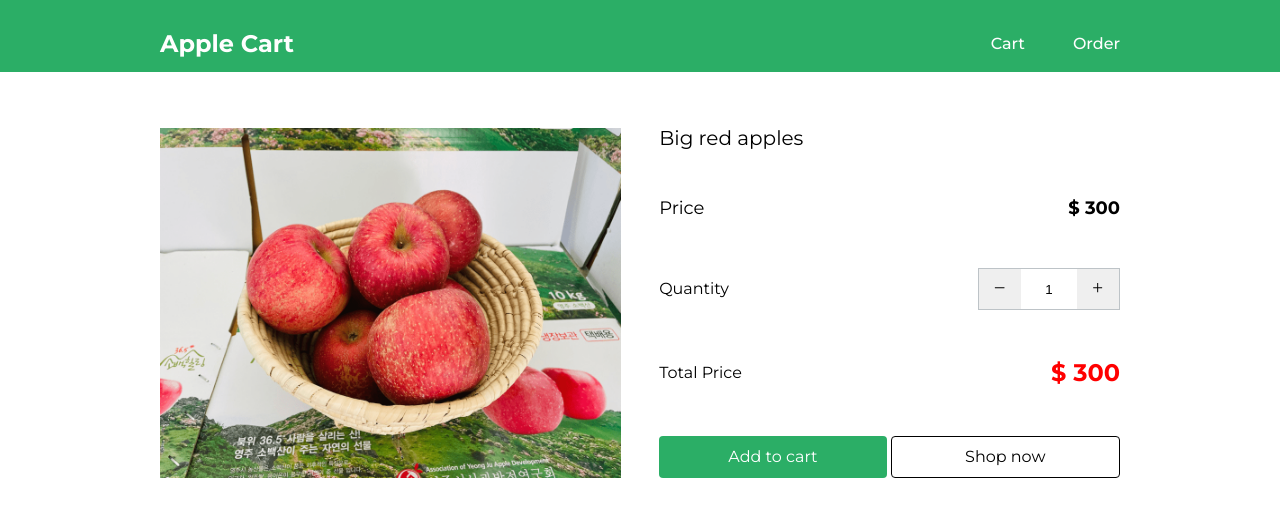
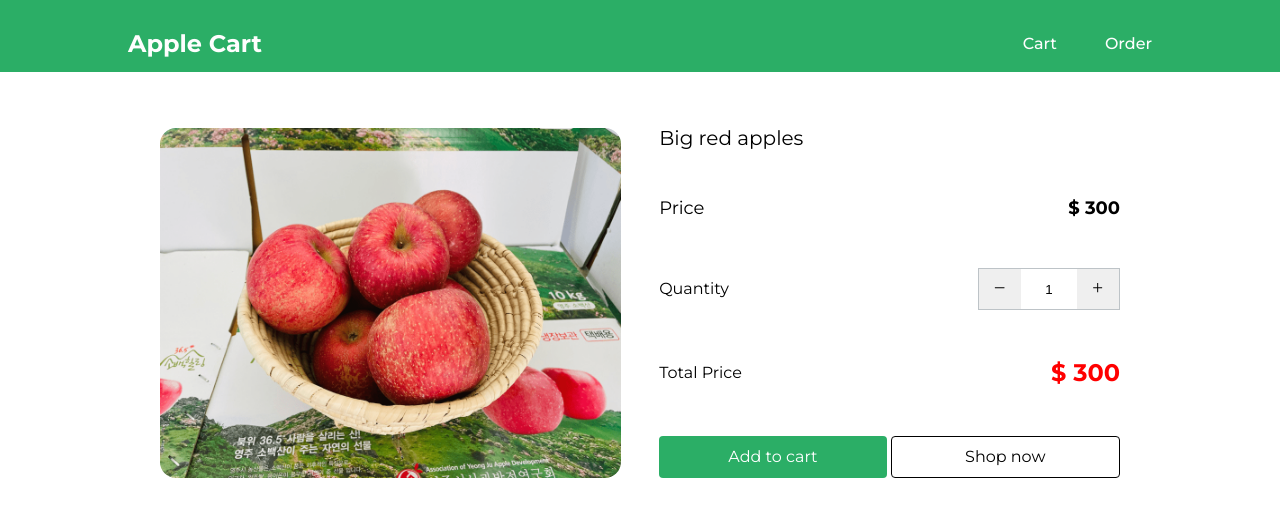
Before and after one commit to dkssyddico/apple-cart, a React (Create React App) app: page /product/0 in a window 1280 px wide. Shown: the top 516 px of the page. Built offline with nearby package versions, Linux system fonts and the light colour scheme.

Commit message:
modify main page styling

```diff
--- a/src/Components/NavBar.js
+++ b/src/Components/NavBar.js
@@ -13,7 +13,7 @@ const Nav = styled.nav`
 `;
 
 const NavContainer = styled.div`
-  padding: 2rem 10rem 1rem;
+  padding: 2rem 8rem 1rem;
   display: flex;
   justify-content: space-between;
   align-items: center;
--- a/src/Components/ProductCard.js
+++ b/src/Components/ProductCard.js
@@ -3,9 +3,25 @@ import { Link } from 'react-router-dom';
 import styled from 'styled-components';
 import { HiOutlineHeart } from 'react-icons/hi';
 
+const Card = styled.div`
+  box-shadow: rgba(100, 100, 111, 0.2) 0px 7px 29px 0px;
+  border-radius: 16px;
+  transition: all 0.3s ease-in-out;
+  &:hover {
+    transform: scale(1.1);
+  }
+  @media screen and (max-width: 1023px) {
+    &:hover {
+      /* transform: none; */
+    }
+  }
+`;
+
 const ProductImg = styled.img`
   width: 100%;
-  height: 230px;
+  height: 200px;
+  border-top-left-radius: 16px;
+  border-top-right-radius: 16px;
 `;
 
 const MetaContainer = styled.div`
@@ -32,7 +48,7 @@ const MetaRight = styled.div`
 function ProductCard({ id, image, name, price }) {
   return (
     <Link to={`/product/${id}`}>
-      <div>
+      <Card>
         <div>
           <ProductImg src={`/images/${image}`} alt='product' />
         </div>
@@ -45,7 +61,7 @@ function ProductCard({ id, image, name, price }) {
             <HiOutlineHeart />
           </MetaRight>
         </MetaContainer>
-      </div>
+      </Card>
     </Link>
   );
 }
--- a/src/Pages/Main.js
+++ b/src/Pages/Main.js
@@ -6,7 +6,7 @@ import { getProducts } from '../context/Action';
 import { Context } from '../context/MyContext';
 
 const Section = styled.section`
-  padding: 8rem 10rem 5rem;
+  padding: 8rem 8rem 5rem;
   transition: all 0.3s ease-in-out;
   @media screen and (max-width: 1023px) {
     padding: 8rem 4rem 5rem;
@@ -19,14 +19,15 @@ const Section = styled.section`
 const Container = styled.div`
   display: flex;
   flex-wrap: wrap;
-  gap: 2%;
+  justify-content: space-between;
+  gap: 3%;
 `;
 
 const CardContainer = styled.div`
-  flex-basis: 23.5%;
+  flex-basis: 22.5%;
   margin-bottom: 2rem;
   @media screen and (max-width: 1023px) {
-    flex-basis: 49%;
+    flex-basis: 48%;
   }
 `;
 
--- a/src/Pages/ProductDetail.js
+++ b/src/Pages/ProductDetail.js
@@ -29,6 +29,7 @@ const ImgContainer = styled.div`
 const ProductImg = styled.img`
   width: 100%;
   height: 350px;
+  border-radius: 16px;
 `;
 
 const FlexContainer = styled.div`
```
